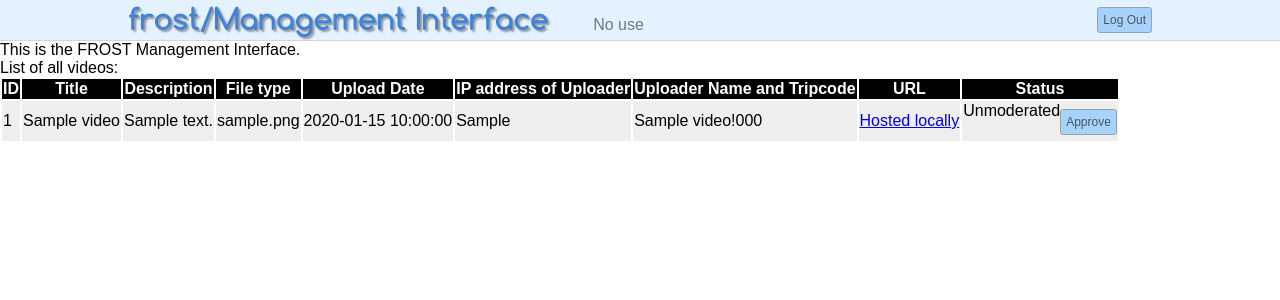
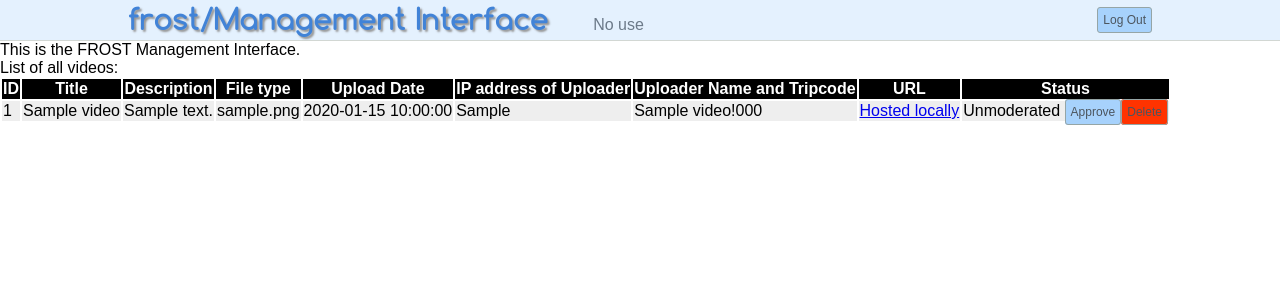
Before and after one commit to deltabeard/FROST, a PHP site: page /management/index.php in a window 1280 px wide. Shown: the top 300 px of the page. Run offline with PHP 8.4, Linux system fonts and the light colour scheme; tables that the repository leaves empty hold one stand-in row (values such as "Sample post").

Commit message:
Add delete button to management interface (doesn't work yet). Create CSS for management interface. Contains CSS not used in the main part of the website.

```diff
--- a/public_html/management/index.php
+++ b/public_html/management/index.php
@@ -4,6 +4,7 @@
 	<meta charset="UTF-8">
 	<title>FROST - Management Interface</title>
 	<link rel="stylesheet" type="text/css" href="../styles/master.css">
+	<link rel="stylesheet" type="text/css" href="../styles/management.css">
 </head>
 
 <body>
@@ -62,10 +63,11 @@
 		</td>
 		<td><?php
 			if ( $row['video_status'] == 1 ) {
-				echo "Unmoderated";
-				echo ("<a href='index.php' class='button' id='uploadBtn'>Approve</a>");
+				echo "Unmoderated ";
+				echo ("<a href='index.php' class='button'>Approve</a><a href='index.php' class='button' id='warnBtn'>Delete</a>");
 			} elseif ( $row['video_status'] == 2 ) {
 				echo "Approved";
+				echo ("<a href='index.php' class='button'>Unapprove</a><a href='index.php' class='button' id='warnBtn'>Delete</a>");
 			} elseif ( $row['video_status'] == 3 ) {
 				echo ("Deleted. Reason: " . $row['removal_code']);
 			} else {
--- /dev/null
+++ b/public_html/styles/management.css
@@ -0,0 +1,15 @@
+#warnBtn {
+    background-color: #FF3300;
+}
+
+/* Preliminary table CSS */
+table tr:nth-child(even) {
+    background-color: #eee;
+}
+table tr:nth-child(odd) {
+   background-color:#fff;
+}
+table th	{
+    background-color: black;
+    color: white;
+}
--- a/public_html/styles/master.css
+++ b/public_html/styles/master.css
@@ -22,15 +22,3 @@ a.button:link, a.button:visited, input[type=submit] {
 a.button:hover, a.button:active, input[type=submit]:hover, input[type=submit]:active {
     background-color: #85C2FF;
 }
-
-/* Preliminary table CSS */
-table tr:nth-child(even) {
-    background-color: #eee;
-}
-table tr:nth-child(odd) {
-   background-color:#fff;
-}
-table th	{
-    background-color: black;
-    color: white;
-}
```
